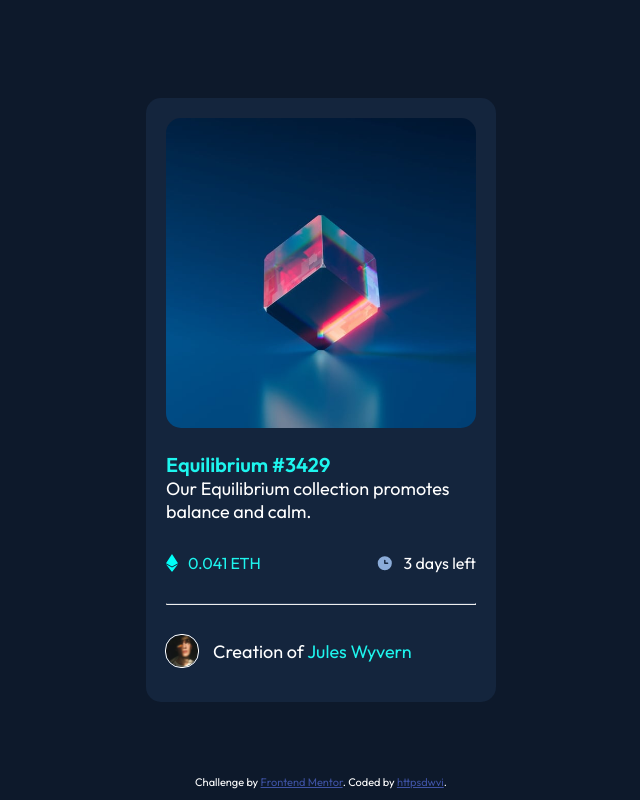
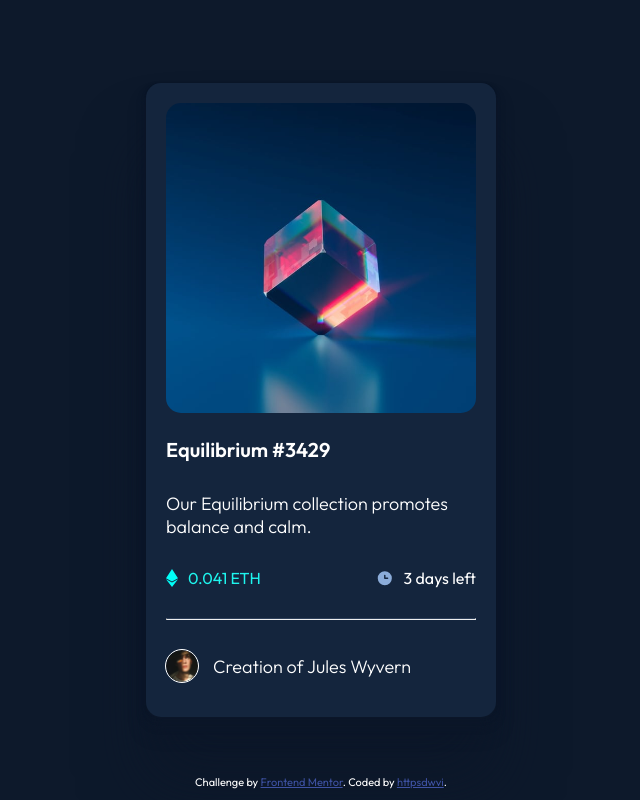
Before and after one commit to httpsdwvi/frontend-mentor-challenge-04, a plain HTML site: page index.html in a window 1280 px wide. Shown: the whole page, without its empty margins (319-959 px from the left). Drawn offline with Linux system fonts and the light colour scheme.

Commit message:
Some updates

```diff
--- a/index.html
+++ b/index.html
@@ -14,28 +14,32 @@
 
 <body>
   <main class="card-container">
-    <div class="card">
+    <section class="card">
       <div class="card-img">
-        <img src="./images/image-equilibrium.jpg" alt="NFT">
+        <img class="img-nft" src="./images/image-equilibrium.jpg" alt="NFT - Image">
+        <div class="center"></div>
+        <img class="icon-view" src="./images/icon-view.svg" alt="Eye - Show and hide">
       </div>
-      <div class="card-content">
+      <article class="card-content">
         <div class="card-title">
           <h1> Equilibrium #3429 </h1>
         </div>
 
-        <p>Our Equilibrium collection promotes balance and calm.</p>
+        <p class="p-content">Our Equilibrium collection promotes balance and calm.</p>
 
         <div class="card-price-date">
-          <div class="card-price"> <img class="icon-eth" src="./images/icon-ethereum.svg" alt="Ethereum"> 0.041 ETH </div>
-          <div class="card-date"> <img class="icon-clock" src="./images/icon-clock.svg" alt="Ethereum"> 3 days left </div>
+          <div class="card-price"> <img class="icon-eth" src="./images/icon-ethereum.svg" alt="Ethereum"> 0.041 ETH
+          </div>
+          <div class="card-date"> <img class="icon-clock" src="./images/icon-clock.svg" alt="Ethereum"> 3 days left
+          </div>
         </div>
         <hr>
         <div class="card-credits">
           <img class="avatar" src="./images/image-avatar.png" alt="Avatar">
-          <p> Creation of <span>Jules Wyvern</span></p>
+          <p class="p-credits"> Creation of <span>Jules Wyvern</span></p>
         </div>
-      </div>
-    </div>
+      </article>
+    </section>
   </main>
   <footer class="attribution">
     Challenge by <a href="https://www.frontendmentor.io?ref=challenge" target="_blank">Frontend Mentor</a>.
--- a/styles/style.css
+++ b/styles/style.css
@@ -20,8 +20,14 @@ html {
 
 .card {
     height: auto;
-    width: 350px;
+    max-width: 350px;
     background-color: hsl(216, 50%, 16%);
+    box-shadow: 0 1px 1px #0C1729,
+    0 2px 2px #0C1729,
+    0 4px 4px #0C1729,
+    0 8px 8px #0C1729,
+    0 16px 16px #0C1729,
+    0 64px 64px #0C1729;
 }
 
 .card-content {
@@ -32,28 +38,74 @@ html {
 }
 
 .card-img {
+    position: relative;
     padding-left: 20px;
     padding-right: 20px;
     padding-top: 20px;
 }
 
 h1 {
-    color: #1EF5EE;
+    color: #fff;
     font-size: 1.25rem;
 }
 
-img {
+h1:hover, p span:hover {
+    cursor: pointer;
+    color: #1EF5EE;
+    transition: 400ms all;
+}
+
+.img-nft {
+    height: auto;
     width: 100%;
 }
 
-img,
+.img-nft,
 .card {
     border-radius: 15px;
 }
 
-p {
+.center {
+    position: absolute;
+    display: flex;
+    flex-direction: row;
+    align-items: center;
+    justify-content: center;
+    margin-top: 8px;
+    height: 310px;
+    width: 310px;
+    top: 50%;
+    left: 50%;
+    transform: translate(-50%, -50%);
+    border-radius: 15px;
+    transition: 400ms all;
+}
+
+.icon-view {
+    display: none;
+    position: absolute;
+    top: 50%;
+    left: 50%;
+    transform: translate(-50%, -50%);
+    transition: 400ms all;
+}
+
+.center:hover + .icon-view {
+    display: block;
+    transition: 400ms all;
+}
+
+.center:hover {
+    cursor: pointer;
+    background-color: #1EF5EE;
+    opacity: 50%;
+}
+
+.p-content {
+    padding-top: 30px;
     font-size: 1.125rem;
     color: hsl(0, 0%, 100%);
+    font-weight: 300;
 }
 
 .card-price-date {
@@ -107,10 +159,18 @@ hr {
     height: 32px;
     width: 32px;
     outline: 1px solid #fff;
+    border-radius: 50%;
+}
+
+.p-credits {
+    font-size: 1.125rem;
+    color: hsl(0, 0%, 100%);
+    font-weight: 300;
 }
 
 p span {
-    color: #1EF5EE;
+    color: #fff;
+    transition: 400ms all;
 }
 
 .attribution {
```
